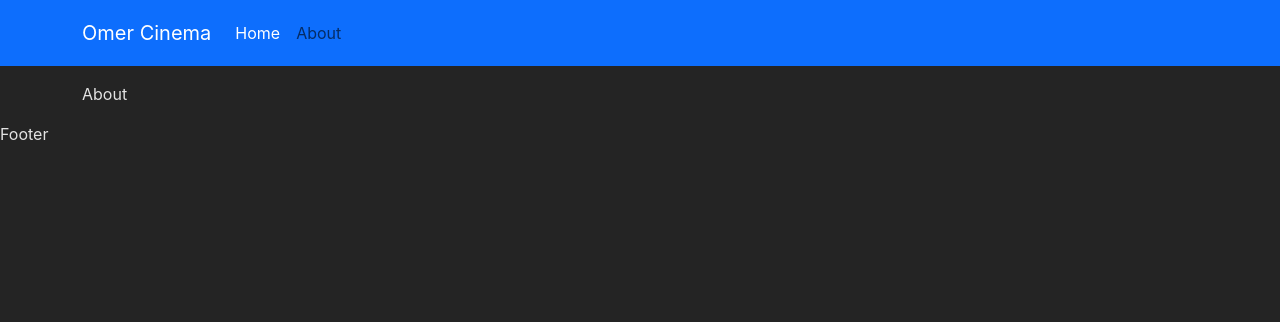
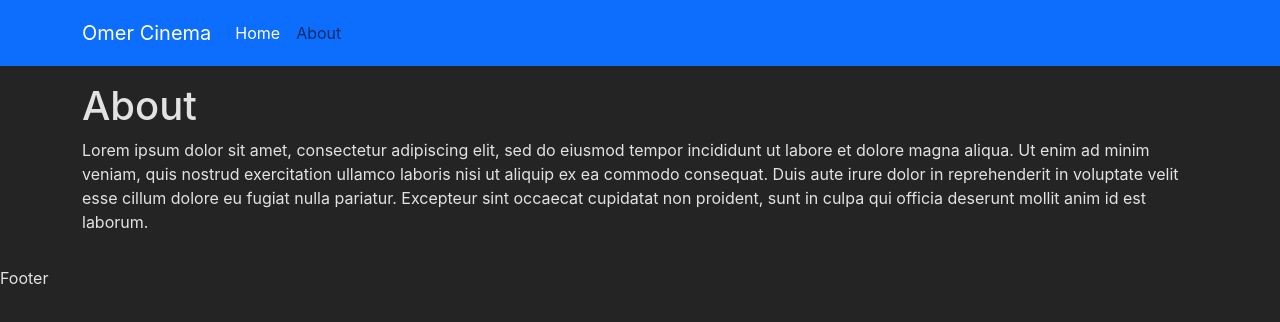
Before and after one commit to angels1021/omer-cinema, a React (Create React App) app: page /about in a window 1280 px wide. Shown: the top 322 px of the page. Built offline with nearby package versions, Linux system fonts and the light colour scheme.

Commit message:
'readme'

```diff
--- a/src/components/About/index.tsx
+++ b/src/components/About/index.tsx
@@ -1,3 +1,10 @@
-const About = () => (<div> About </div>);
+const About = () => (
+    <div>
+        <h1>About</h1>
+        <p>
+            Lorem ipsum dolor sit amet, consectetur adipiscing elit, sed do eiusmod tempor incididunt ut labore et dolore magna aliqua. Ut enim ad minim veniam, quis nostrud exercitation ullamco laboris nisi ut aliquip ex ea commodo consequat. Duis aute irure dolor in reprehenderit in voluptate velit esse cillum dolore eu fugiat nulla pariatur. Excepteur sint occaecat cupidatat non proident, sunt in culpa qui officia deserunt mollit anim id est laborum.
+        </p>
+    </div>
+);
 
 export default About;
--- a/src/components/Home/index.tsx
+++ b/src/components/Home/index.tsx
@@ -14,7 +14,7 @@
         if (movies.length) return;
 
         getMovies().then(({data}) => {
-            dispatch(moviesActions.setMovies(data));
+            dispatch(moviesActions.setMovies(data.filter(m => m.posterLink)));
         });
     }, [movies, dispatch])
 
```
Also changed, not shown: src/components/Login/index.tsx (added), 1 other file (tests, documents, lock files or other folders).
